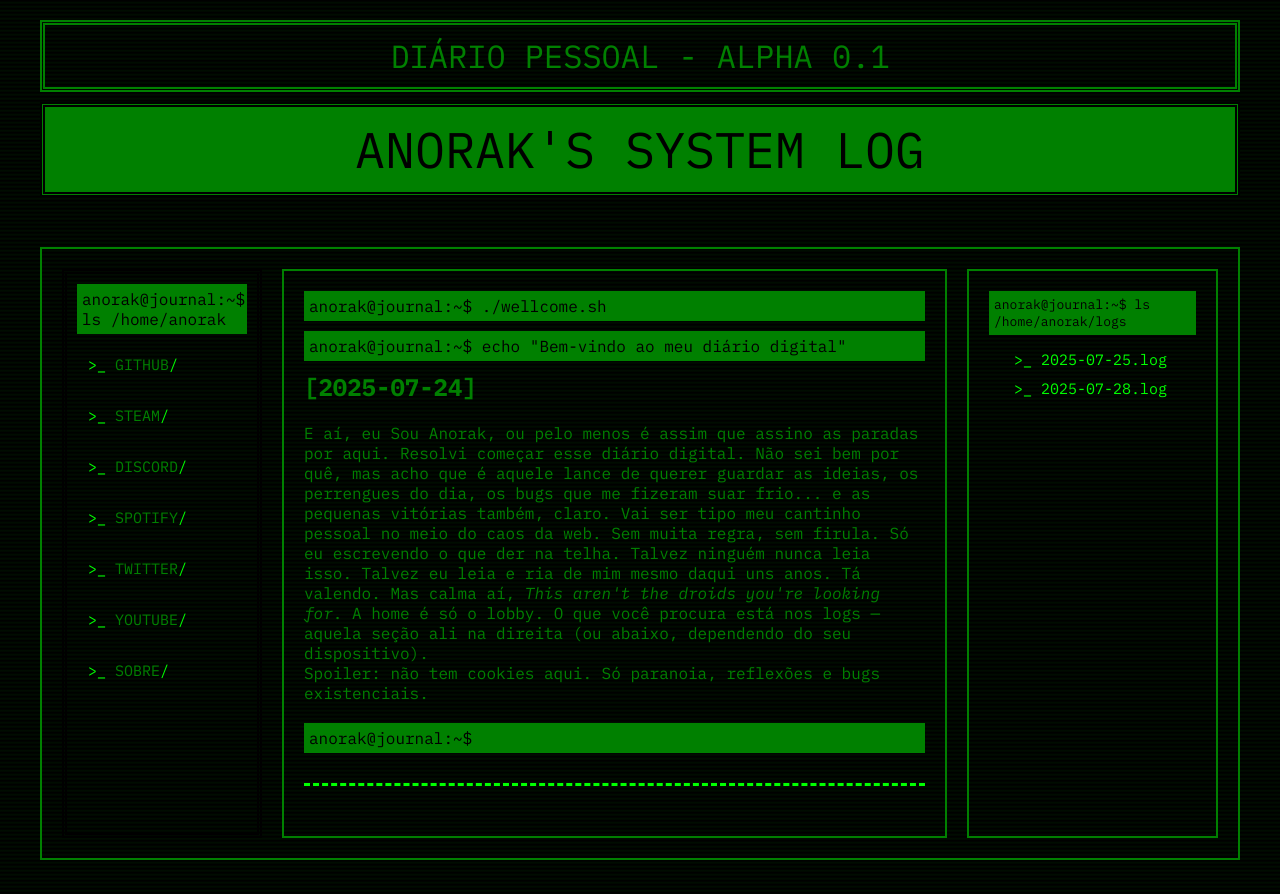
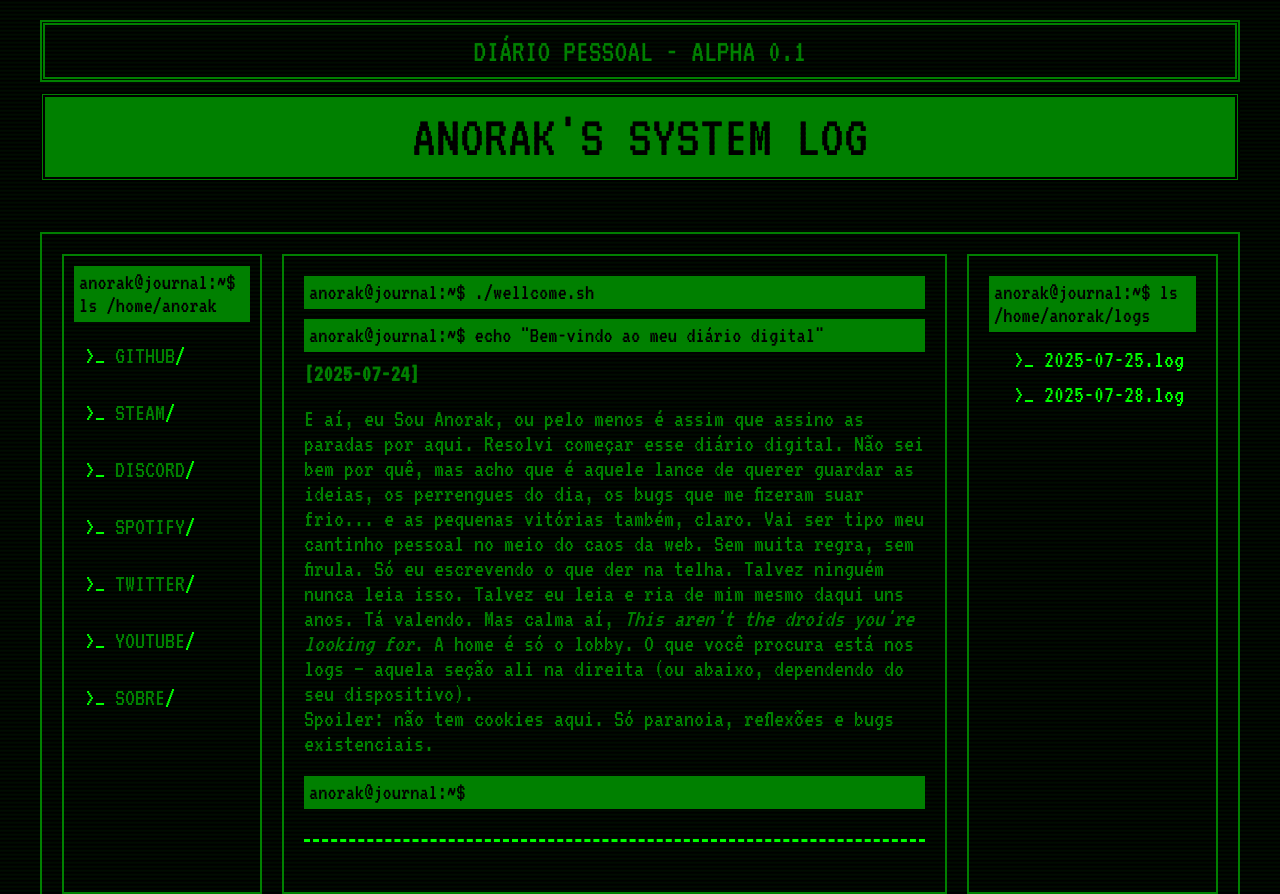
Before and after one commit to SirSouza/anorak-system-log, a plain HTML site: page index.html in a window 1280 px wide. Shown: the top 894 px of the page. Drawn offline with Linux system fonts and the light colour scheme.

Commit message:
Correções no CSS e HTML

```diff
--- a/assets/style.css
+++ b/assets/style.css
@@ -2,7 +2,7 @@
   box-sizing: border-box;
   margin: 0;
   padding: 0;
-  font-family: "IBM Plex Mono", monospace;
+  font-family: "VT323", monospace;
 }
 /* body start */
 .body-terminal {
@@ -58,7 +58,7 @@
   color: #000000;
   background-color: #008000;
   padding: 10px;
-  font-size: 50px;
+  font-size: 60px;
   font-weight: 600;
   text-transform: uppercase;
   cursor: pointer;
@@ -78,7 +78,7 @@
   border: 1px solid #008000;
   padding: 10px;
   margin-right: 20px;
-  border: 5px double #000000;
+  border: 2px solid #008000;
 }
 .menu .menu-links {
   display: flex;
@@ -92,7 +92,7 @@
   text-decoration: none;
   text-transform: uppercase;
   color: #008000;
-  font-size: 15px;
+  font-size: 25px;
   margin-right: 20px;
   margin-bottom: 10px;
   padding: 10px;
@@ -134,6 +134,7 @@
 .prompt {
   padding: 5px;
   color: #000000;
+  font-size: 23px;
   margin-bottom: 10px;
   background-color: #008000;
 }
@@ -156,6 +157,7 @@
 }
 .entry-content p {
   margin-bottom: 20px;
+  font-size: 25px;
 }
 /* entries/section end */
 
@@ -168,7 +170,7 @@
   padding: 20px;
 }
 .entry-side--right .prompt {
-  font-size: 13px;
+  font-size: 23px;
 }
 .log-links li {
   list-style: none;
@@ -183,7 +185,7 @@
 .log-links a {
   text-decoration: none;
   color: #00ff00;
-  font-size: 15px;
+  font-size: 25px;
   padding: 5px;
 }
 .log-links a:hover {
@@ -211,6 +213,9 @@
   width: calc(100% - 80px);
   border: 1px solid #008000;
   padding: 20px;
+}
+.copyright {
+  font-size: 21px;
 }
 
 /* footer end */
--- a/index.html
+++ b/index.html
@@ -9,13 +9,21 @@
       href="https://fonts.googleapis.com/css2?family=IBM+Plex+Mono:ital,wght@0,100;0,200;0,300;0,400;0,500;0,600;0,700;1,100;1,200;1,300;1,400;1,500;1,600;1,700&family=VT323&display=swap"
       rel="stylesheet"
     />
+    <link rel="preconnect" href="https://fonts.googleapis.com" />
+    <link rel="preconnect" href="https://fonts.gstatic.com" crossorigin />
+    <link
+      href="https://fonts.googleapis.com/css2?family=VT323&display=swap"
+      rel="stylesheet"
+    />
     <link rel="icon" type="image/x-icon" href="assets/favicon.ico" />
-    <link rel="stylesheet" href="assets/style.css" />
+    <link  rel="stylesheet" href="assets/style.css" />
     <title>DevLog Anorak</title>
   </head>
   <body class="body-terminal">
     <header class="header-terminal">
       <h1>Diário Pessoal - Alpha 0.1</h1>
+
+
     </header>
     <div class="container">
       <main class="hero">
@@ -72,12 +80,9 @@
           <!-- Entries -->
           <section class="entries">
             <article id="2025-07-24" class="entry">
-              <div class="prompt">
-                anorak@journal:~$ ./wellcome.sh
-              </div>
+              <div class="prompt">anorak@journal:~$ ./wellcome.sh</div>
               <div class="prompt">
                 anorak@journal:~$ echo "Bem-vindo ao meu diário digital"
-
               </div>
               <div class="entry-date"><h2>[2025-07-24]</h2></div>
               <div class="entry-content">
@@ -90,15 +95,18 @@
                   cantinho pessoal no meio do caos da web. Sem muita regra, sem
                   firula. Só eu escrevendo o que der na telha. Talvez ninguém
                   nunca leia isso. Talvez eu leia e ria de mim mesmo daqui uns
-                  anos. Tá valendo. Mas calma aí, <cite>This aren't the droids you're looking for</cite>. A <code>home</code> é só o lobby. O que você procura está nos
+                  anos. Tá valendo. Mas calma aí,
+                  <cite>This aren't the droids you're looking for</cite>. A
+                  <code>home</code> é só o lobby. O que você procura está nos
                   <code>logs</code> — aquela seção ali na direita (ou abaixo,
-                  dependendo do seu dispositivo).<br>
-                  Spoiler: não tem cookies aqui. Só paranoia, reflexões e bugs existenciais.
+                  dependendo do seu dispositivo).<br />
+                  Spoiler: não tem cookies aqui. Só paranoia, reflexões e bugs
+                  existenciais.
                 </p>
                 <div class="prompt">
-                anorak@journal:~$
-                <span class="blinker">_</span>
-              </div>
+                  anorak@journal:~$
+                  <span class="blinker">_</span>
+                </div>
               </div>
             </article>
           </section>
@@ -124,5 +132,6 @@
         </p>
       </footer>
     </div>
+
   </body>
 </html>
```
Also changed, not shown: logs/log-2025-07-28.html (+1 -0 lines).
